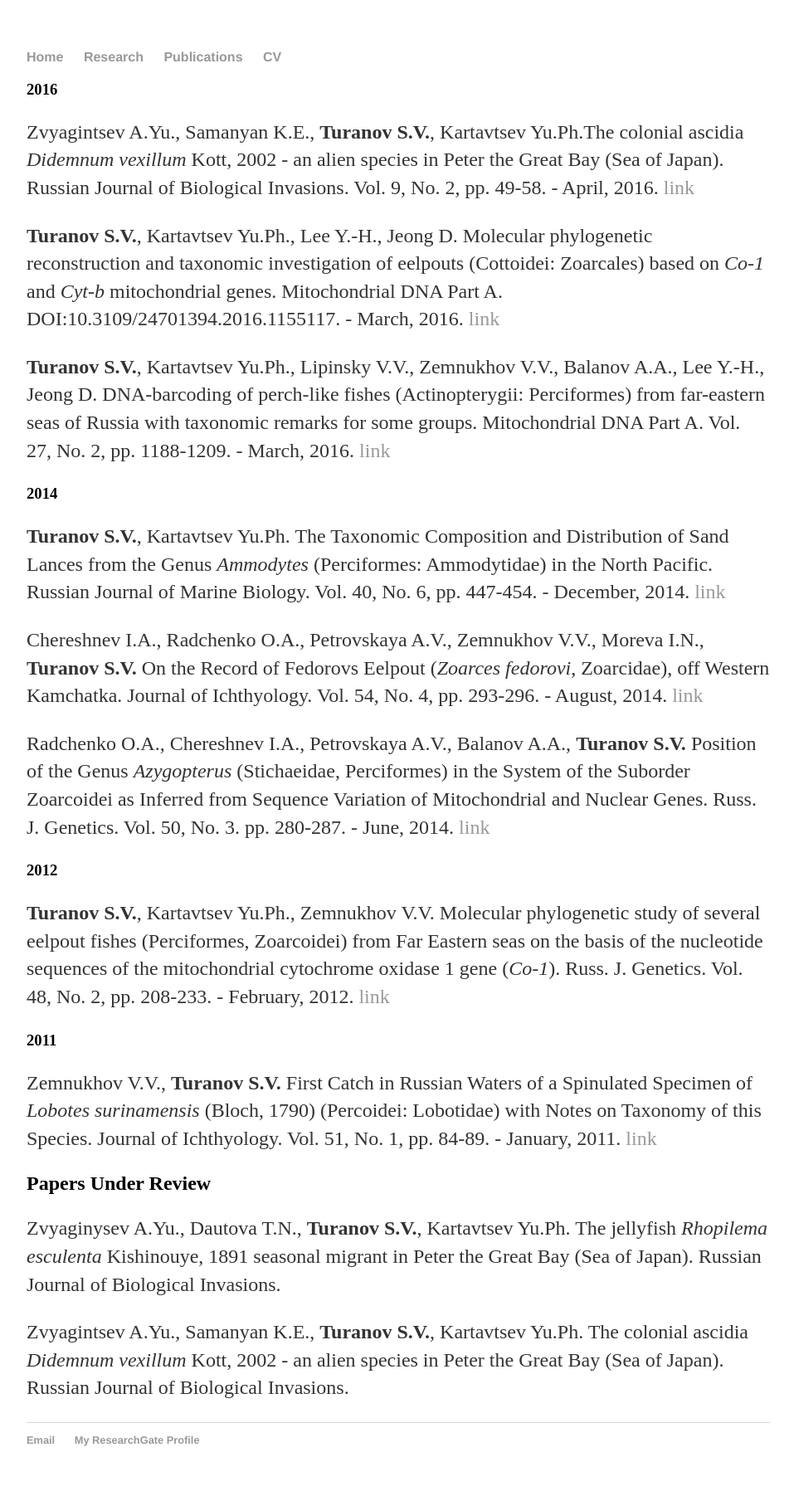
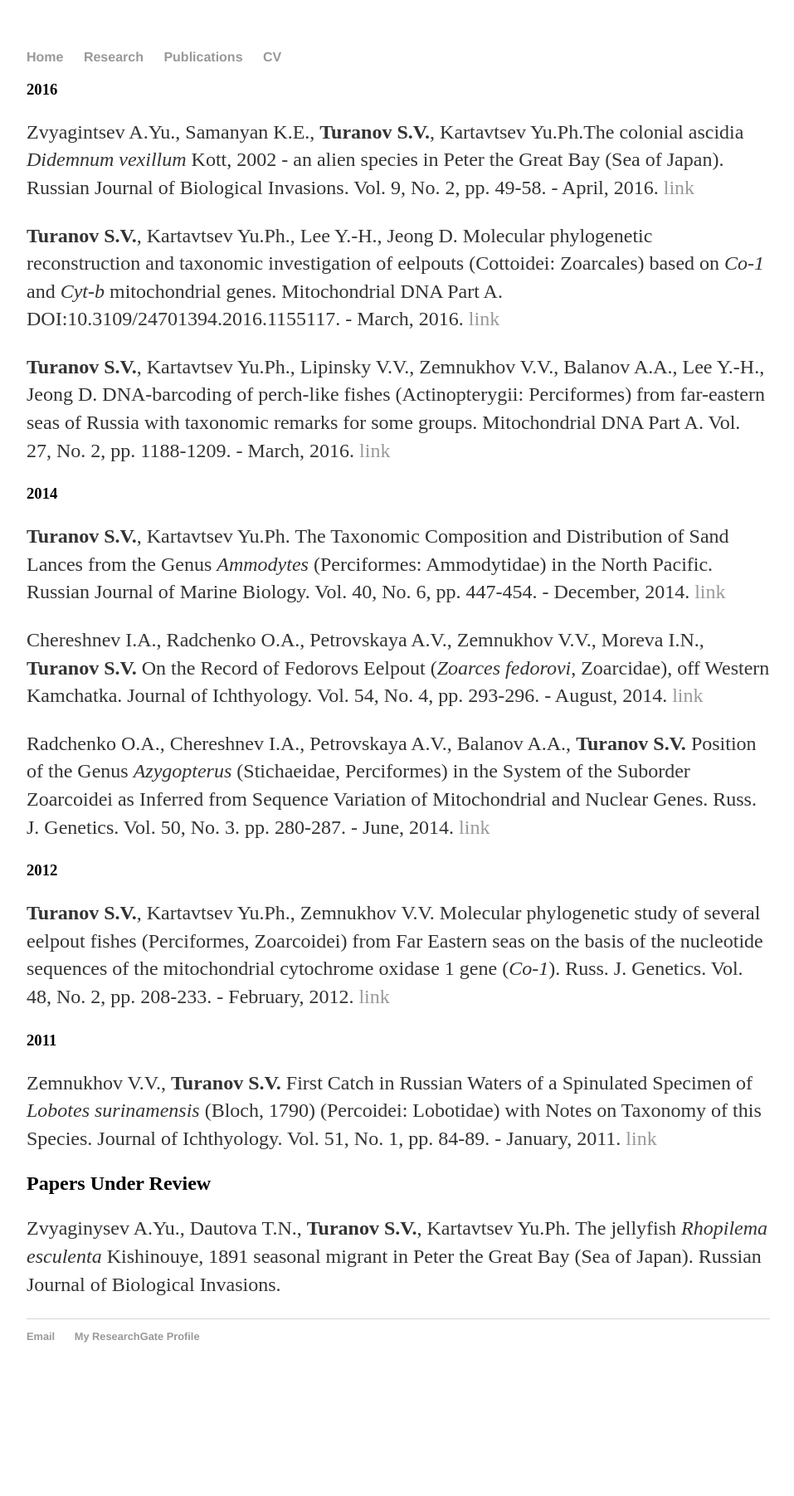
Before and after one commit to Sturcoal/Sturcoal.github.io, a Jekyll site: the page built from Publications.html, in a window 1280 px wide. Shown: the whole page at 83% size, without its empty margins (160-1117 px from the left). Built offline with Jekyll 4.4.1, drawn with Linux system fonts in a browser that asks for light colours; after the commit the page ends 1678 px from its top, so only the background shows below that.

Commit message:
Update Publications.html

```diff
--- a/Publications.html
+++ b/Publications.html
@@ -33,6 +33,4 @@ of Ichthyology. Vol. 51, No. 1, pp. 84-89. - January, 2011. <a href="http://link
 	<h2>Papers Under Review</h2>
 	<p>Zvyaginysev A.Yu., Dautova T.N., <b>Turanov S.V.</b>, Kartavtsev Yu.Ph. The jellyfish <i>Rhopilema esculenta</i>
 	Kishinouye, 1891 seasonal migrant in Peter the Great Bay (Sea of Japan). Russian Journal of Biological Invasions.<p>
-	<p>Zvyagintsev A.Yu., Samanyan K.E., <b>Turanov S.V.</b>, Kartavtsev Yu.Ph. The colonial ascidia <i>Didemnum vexillum</i>
-	Kott, 2002 - an alien species in Peter the Great Bay (Sea of Japan). Russian Journal of Biological Invasions.<p>
 </div><!-- /.blurb -->
```
